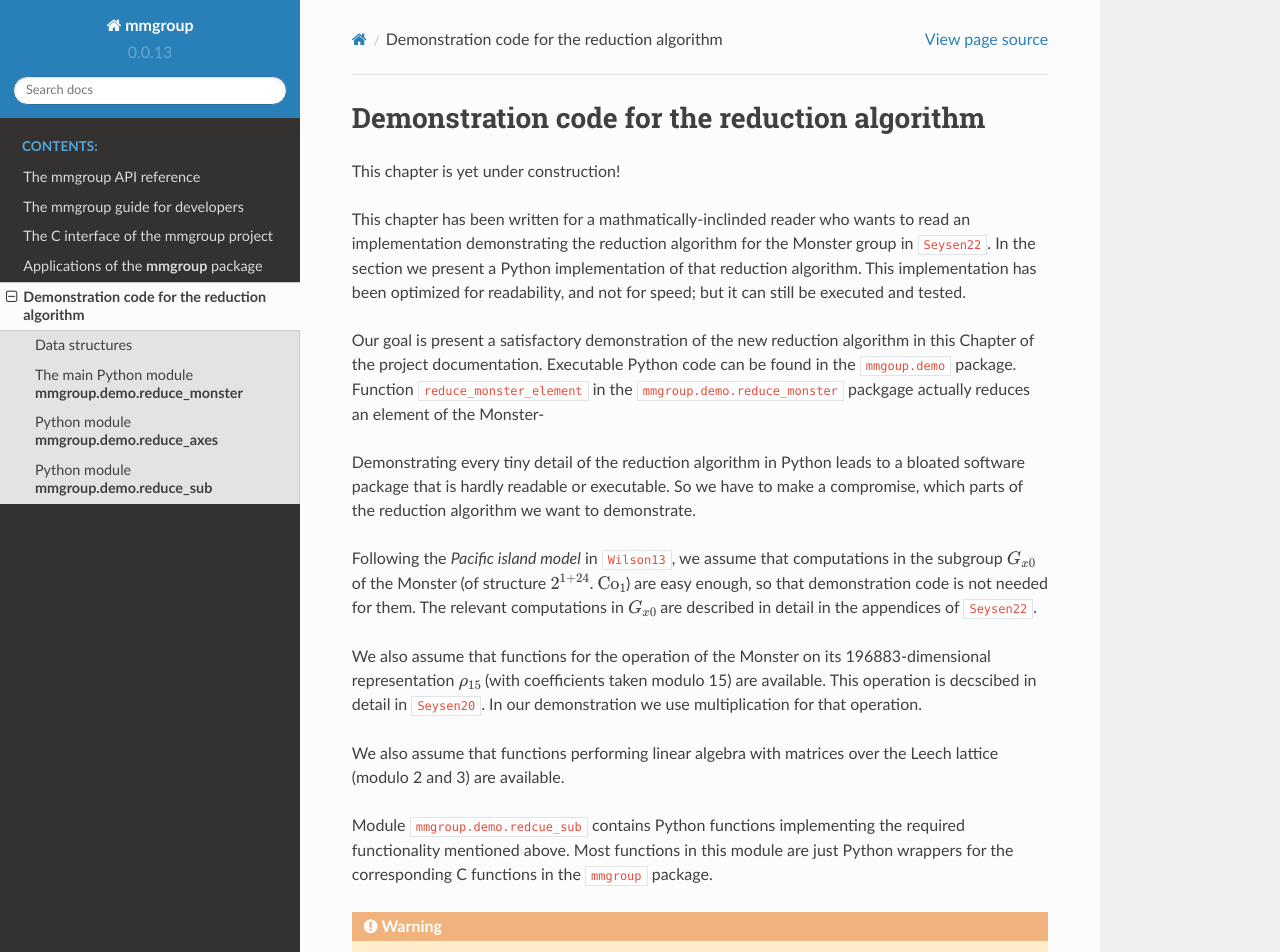
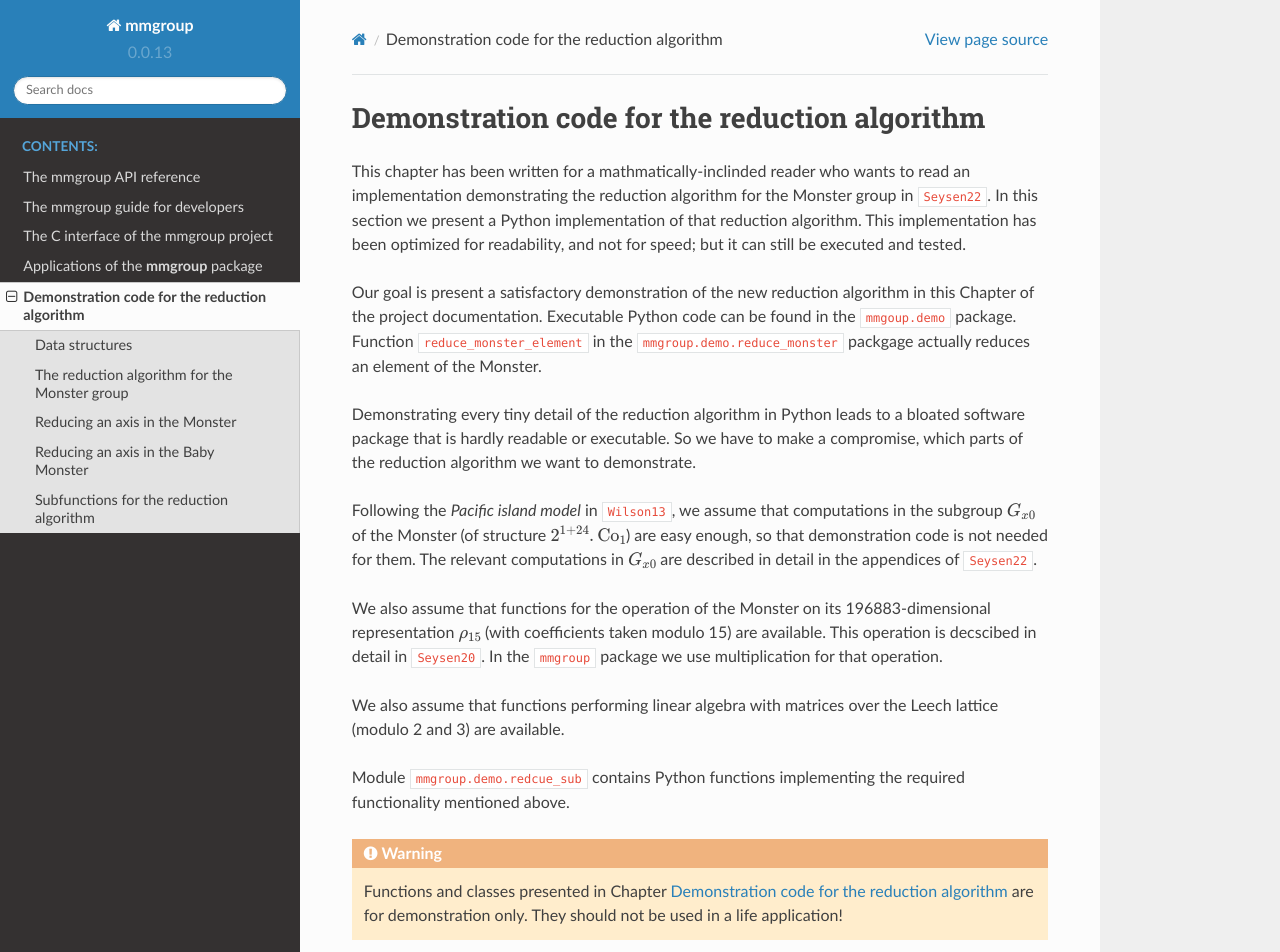
Before and after one commit to Martin-Seysen/mmgroup, a Sphinx documentation site: the page built from docs/source/demo_reduction.rst, in a window 1280 px wide and 1400 px high. Shown: the top 952 px of the window. Built offline with Sphinx 7.4.7 and the Read the Docs theme 2.0.0, drawn with Linux system fonts in a browser that asks for light colours; cross-references to code outside the pages are shown as plain code; the version number is read from the project's files by our own code; some of the changed text lies outside the part shown.

Commit message:
Documentation updated

```diff
--- a/docs/source/demo_reduction.rst
+++ b/docs/source/demo_reduction.rst
@@ -8,13 +8,11 @@
 Demonstration code for the reduction algorithm
 ===============================================
 
-This chapter is yet under construction!
-
 
 This chapter has been written for a mathmatically-inclinded reader who
 wants to read an implementation demonstrating the reduction algorithm
 for the Monster group in :cite:`Seysen22`.
-In the section we present a Python implementation of that reduction
+In this section we present a Python implementation of that reduction
 algorithm. This implementation has been optimized for readability,
 and not for speed; but it can still be executed and tested.
 
@@ -22,7 +20,7 @@
 algorithm in this Chapter of the project documentation. Executable
 Python code can be found in the ``mmgoup.demo`` package. Function
 ``reduce_monster_element`` in the ``mmgroup.demo.reduce_monster``
-packgage actually reduces an element of the Monster-
+packgage actually reduces an element of the Monster.
 
 Demonstrating every tiny detail of the reduction algorithm in Python
 leads to a bloated software package that is hardly readable or
@@ -39,16 +37,14 @@
 We also assume that functions for the operation of the Monster on
 its 196883-dimensional representation :math:`\rho_{15}` (with
 coefficients taken modulo 15) are available. This operation
-is decscibed in detail in :cite:`Seysen20`. In our demonstration
-we use multiplication for that operation.
+is decscibed in detail in :cite:`Seysen20`. In the ``mmgroup``
+package we use multiplication for that operation.
 
 We also assume that functions performing linear algebra with matrices
 over the Leech lattice (modulo 2 and 3) are available.
 
 Module ``mmgroup.demo.redcue_sub`` contains Python functions
-implementing the required functionality mentioned above. Most
-functions in this module are just Python wrappers for the
-corresponding C functions in the ``mmgroup`` package.
+implementing the required functionality mentioned above.
 
 
 
@@ -62,6 +58,11 @@
 
 Data structures
 ----------------
+
+This section contains the data structures required for the
+demonstration of the reduction algorithm. These data structures
+are classes that can be imported from module **mmgroup.demo**.
+
 
 .. autoclass:: mmgroup.demo.Mm
    :members: count_triality_elements
@@ -78,18 +79,17 @@
 
 
 
-The main Python module **mmgroup.demo.reduce_monster**
+The reduction algorithm for the Monster group
 -------------------------------------------------------
 
-This section is yet under construction!
+.. automodule:: mmgroup.demo.reduce_monster
 
 
 .. code-block:: python
 
     from mmgroup.demo import Mm, Leech2, MmV15
     from mmgroup.demo.reduce_sub import *
-    from mmgroup.demo.reduce_axis import reduce_axis
-    from mmgroup.demo.reduce_axis import reduce_baby_axis
+    from mmgroup.demo.reduce_axis import *
 
 .. literalinclude:: ../../src/mmgroup/demo/reduce_monster.py
    :language: python
@@ -110,11 +110,17 @@
 
 
 
-Python module **mmgroup.demo.reduce_axes**
+Reducing an axis in the Monster
 ------------------------------------------
 
+In this section we discuss functions in module **mmgroup.demo.reduce_axis**
+for reducing an axis in the Monster group. Here the *axes* are vectors in
+the representation :math:`\rho_{15}` the Monster. The axes are in a
+one-to-one correspondence with the cosets of the subgroup
+:math:`H^+` of structure :math:`2.B` of the Monster. For background we
+refer to :cite:`Seysen22`, Section 7.
 
-This section is yet under construction!
+.. automodule:: mmgroup.demo.reduce_axis
 
 
 .. code-block:: python
@@ -128,20 +134,6 @@
 .. literalinclude:: ../../src/mmgroup/demo/reduce_axis.py
    :language: python
    :pyobject: reduce_axis
-
-
-.. literalinclude:: ../../src/mmgroup/demo/reduce_axis.py
-   :language: python
-   :pyobject: reduce_baby_axis
-
-
-.. literalinclude:: ../../src/mmgroup/demo/reduce_axis.py
-   :language: python
-   :pyobject: get_axis_type
-
-.. literalinclude:: ../../src/mmgroup/demo/reduce_axis.py
-   :language: python
-   :pyobject: axis_leech2_vectors
 
 
 .. code-block:: python
@@ -161,10 +153,34 @@
     }
 
 
+.. literalinclude:: ../../src/mmgroup/demo/reduce_axis.py
+   :language: python
+   :pyobject: get_axis_type
 
-Python module **mmgroup.demo.reduce_sub**
+.. literalinclude:: ../../src/mmgroup/demo/reduce_axis.py
+   :language: python
+   :pyobject: axis_leech2_vectors
+
+
+
+Reducing an axis in the Baby Monster
+------------------------------------------
+
+This section contains a program for reducing an axis in the
+baby Monster.
+
+The section is yet under construction!
+
+.. literalinclude:: ../../src/mmgroup/demo/reduce_axis.py
+   :language: python
+   :pyobject: reduce_baby_axis
+
+
+
+
+
+Subfunctions for the reduction algorithm
 --------------------------------------------
-
 
 .. automodule:: mmgroup.demo.reduce_sub
 
```
Also changed, not shown: 4 other files.
